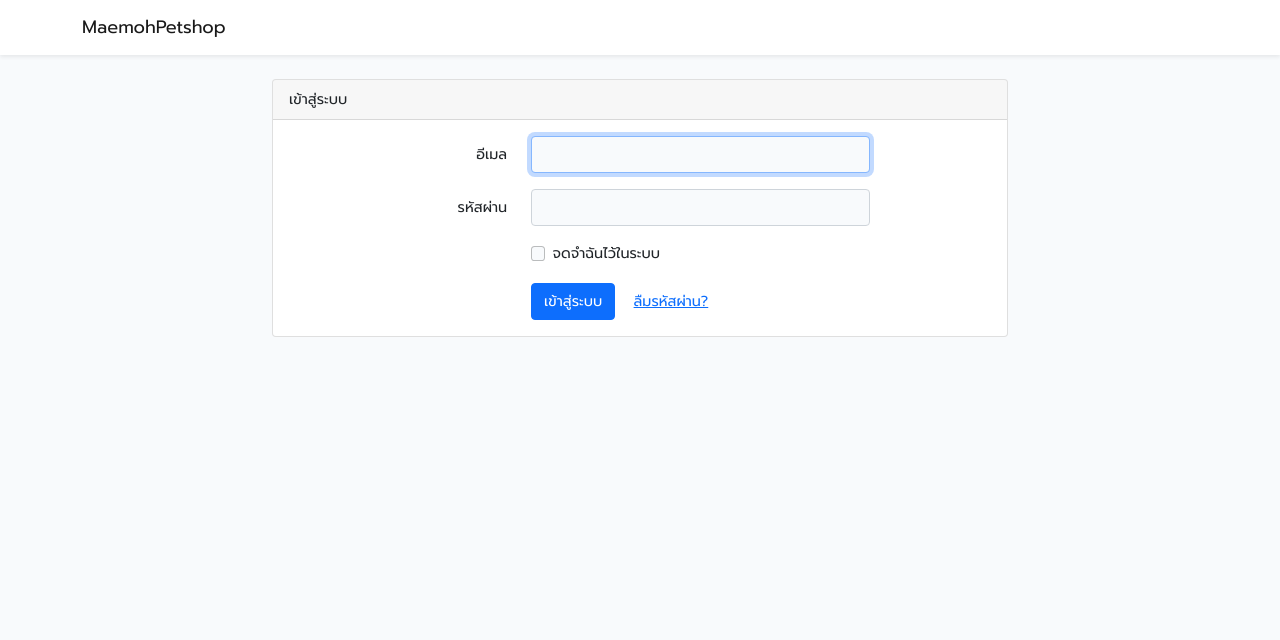
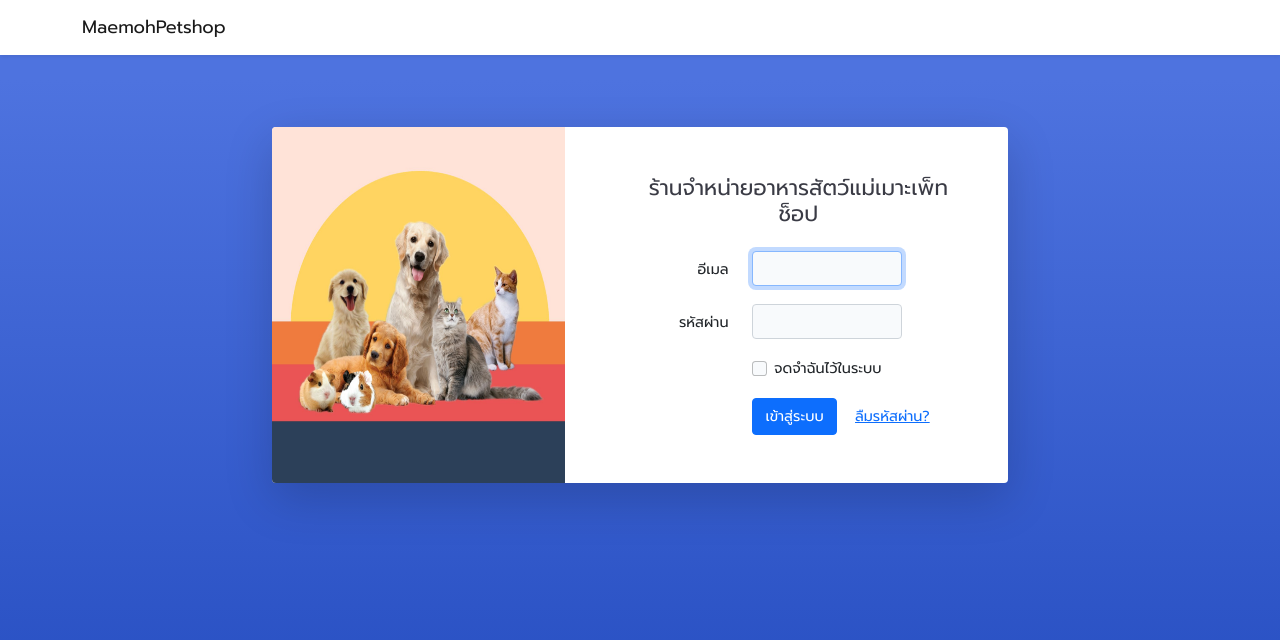
Before and after one commit to phaphassorn08/maemoh-petshop-pos, a Laravel app: page / in a window 1280 px wide. Shown: the top 640 px of the page. Run offline with Laravel 8, Linux system fonts and the light colour scheme; data comes from the database, SQL or seed files in the repository.

Commit message:
update commit

```diff
--- a/resources/views/auth/login.blade.php
+++ b/resources/views/auth/login.blade.php
@@ -1,13 +1,35 @@
 @extends('layouts.app')
+<!DOCTYPE html>
+<html lang="en">
+<head>
+  <meta charset="utf-8">
+  <meta http-equiv="X-UA-Compatible" content="IE=edge">
+  <meta name="viewport" content="width=device-width, initial-scale=1, shrink-to-fit=no">
+  <meta name="description" content="">
+  <meta name="author" content="">
+  <title>Maemoh Petshop - Login</title>
+  <!-- Custom fonts for this template-->
+  <link href="{{ asset('https://startbootstrap.github.io/startbootstrap-sb-admin-2/vendor/fontawesome-free/css/all.min.css') }}" rel="stylesheet" type="text/css">
+  <link href="https://fonts.googleapis.com/css?family=Prompt:200,200i,300,300i,400,400i,600,600i,700,700i,800,800i,900,900i" rel="stylesheet">
 
+  <!-- Custom styles for this template-->
+  <link href="{{ asset('https://startbootstrap.github.io/startbootstrap-sb-admin-2/css/sb-admin-2.min.css') }}" rel="stylesheet">
+</head>
 @section('content')
+<body class="bg-gradient-primary">
     <div class="container">
         <div class="row justify-content-center">
-        <div class="col-md-8">
-            <div class="card">
-                <div class="card-header">{{ __('เข้าสู่ระบบ') }}</div>
-
-                <div class="card-body">
+            <div class="col-xl-8 col-lg-12 col-md-9">
+                <div class="card o-hidden border-0 shadow-lg my-5">
+                    <div class="card-body p-0">
+                        <!-- Nested Row within Card Body -->
+                        <div class="row">
+                        <img class="col-lg-5 d-none d-lg-block" src="{{ asset('backend/img/pet.jpg') }}" >
+                        <div class="col-lg-7">
+                        <div class="p-5">
+                            <div class="text-center">
+                                <h3 class="h4 text-gray-900 mb-4">ร้านจำหน่ายอาหารสัตว์แม่เมาะเพ็ทช็อป</h3>
+                            </div>
                             <form method="POST" action="{{ route('login') }}">
                                 @csrf
 
@@ -70,4 +92,6 @@
             </div>
         </div>
     </div>
+</body>
+</html>
 @endsection
```
Also changed, not shown: public/backend/img/pet.jpg (added). Lines whose indentation alone changed are shown as unchanged.
